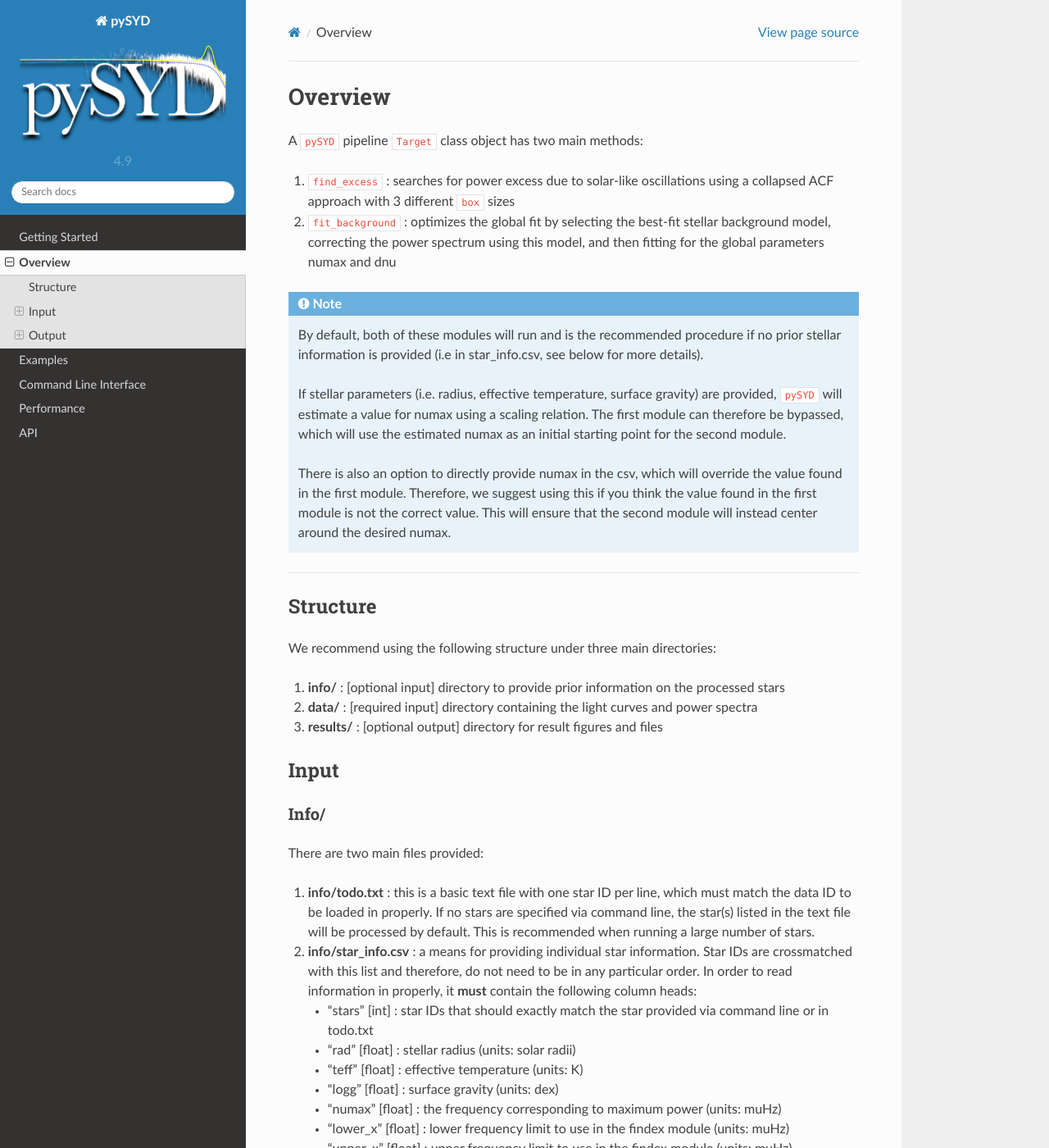
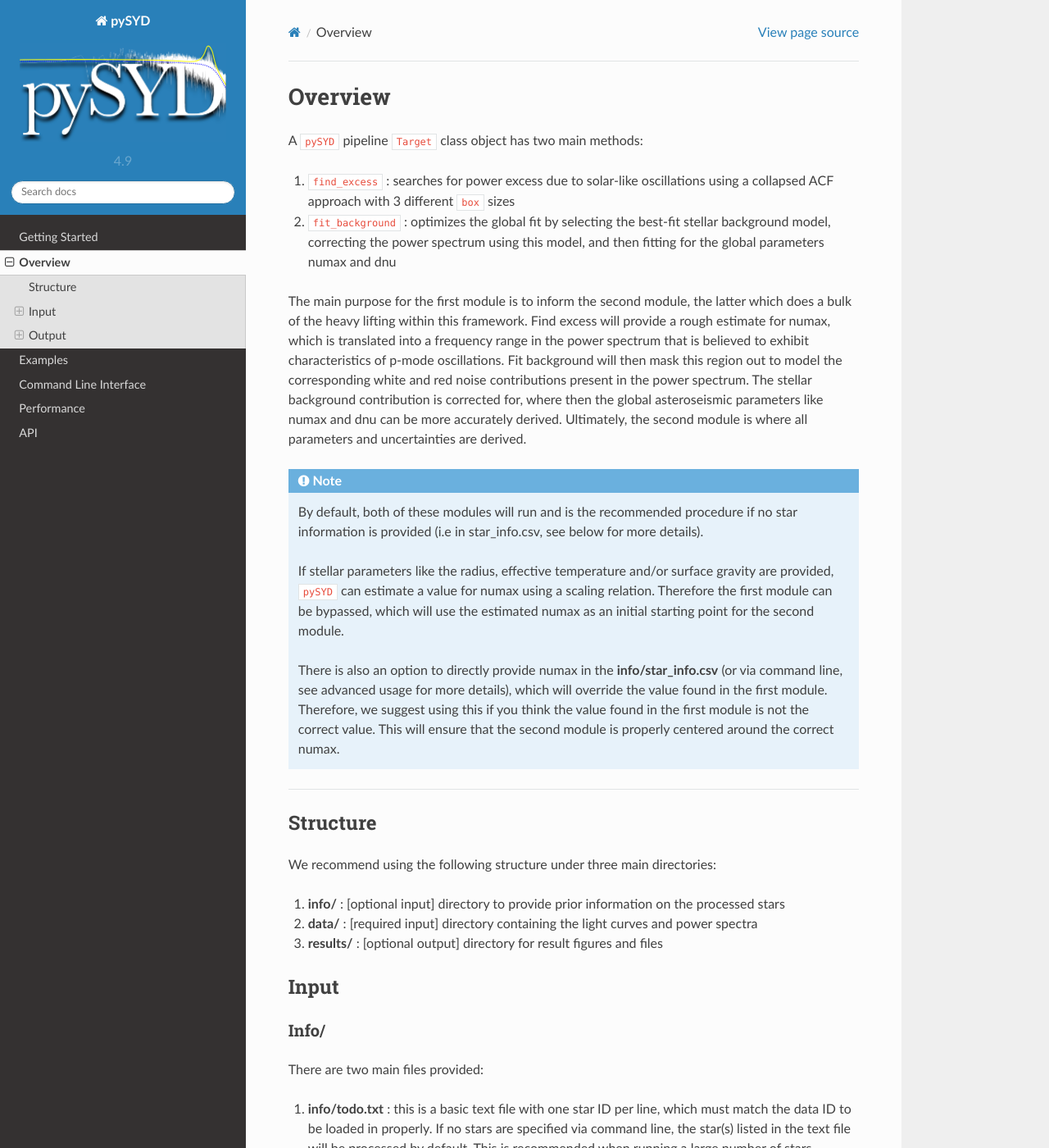
Before and after one commit to ashleychontos/pySYD, a Sphinx documentation site: the page built from docs/overview.rst, in a window 1280 px wide and 1400 px high. Shown: the whole window at 82% size. Built offline with Sphinx 7.4.7 and the Read the Docs theme 2.0.0, drawn with Linux system fonts in a browser that asks for light colours.

Commit message:
Update overview.rst

```diff
--- a/docs/overview.rst
+++ b/docs/overview.rst
@@ -11,19 +11,27 @@ A ``pySYD`` pipeline ``Target`` class object has two main methods:
    model, correcting the power spectrum using this model, and then fitting for the global parameters
    numax and dnu
 
+The main purpose for the first module is to inform the second module, the latter which does a bulk of the
+heavy lifting within this framework. Find excess will provide a rough estimate for numax, which is translated
+into a frequency range in the power spectrum that is believed to exhibit characteristics of p-mode oscillations.
+Fit background will then mask this region out to model the corresponding white and red noise contributions
+present in the power spectrum. The stellar background contribution is corrected for, where then the global
+asteroseismic parameters like numax and dnu can be more accurately derived. Ultimately, the second module
+is where all parameters and uncertainties are derived.
+
 .. note::
 
-    By default, both of these modules will run and is the recommended procedure if no prior stellar
-    information is provided (i.e in star_info.csv, see below for more details).
+    By default, both of these modules will run and is the recommended procedure if no star information
+    is provided (i.e in star_info.csv, see below for more details).
 
-    If stellar parameters (i.e. radius, effective temperature, surface gravity) are provided, ``pySYD``
-    will estimate a value for numax using a scaling relation. The first module can therefore be bypassed,
+    If stellar parameters like the radius, effective temperature and/or surface gravity are provided, ``pySYD``
+    can estimate a value for numax using a scaling relation. Therefore the first module can be bypassed,
     which will use the estimated numax as an initial starting point for the second module.
 
-    There is also an option to directly provide numax in the csv, which will override the value found in
-    the first module. Therefore, we suggest using this if you think the value found in the first module
-    is not the correct value. This will ensure that the second module will instead center around the
-    desired numax.
+    There is also an option to directly provide numax in the **info/star_info.csv** (or via command line,
+    see advanced usage for more details), which will override the value found in the first module. Therefore,
+    we suggest using this if you think the value found in the first module is not the correct value. This will
+    ensure that the second module is properly centered around the correct numax.
 
 
 =========================
```
